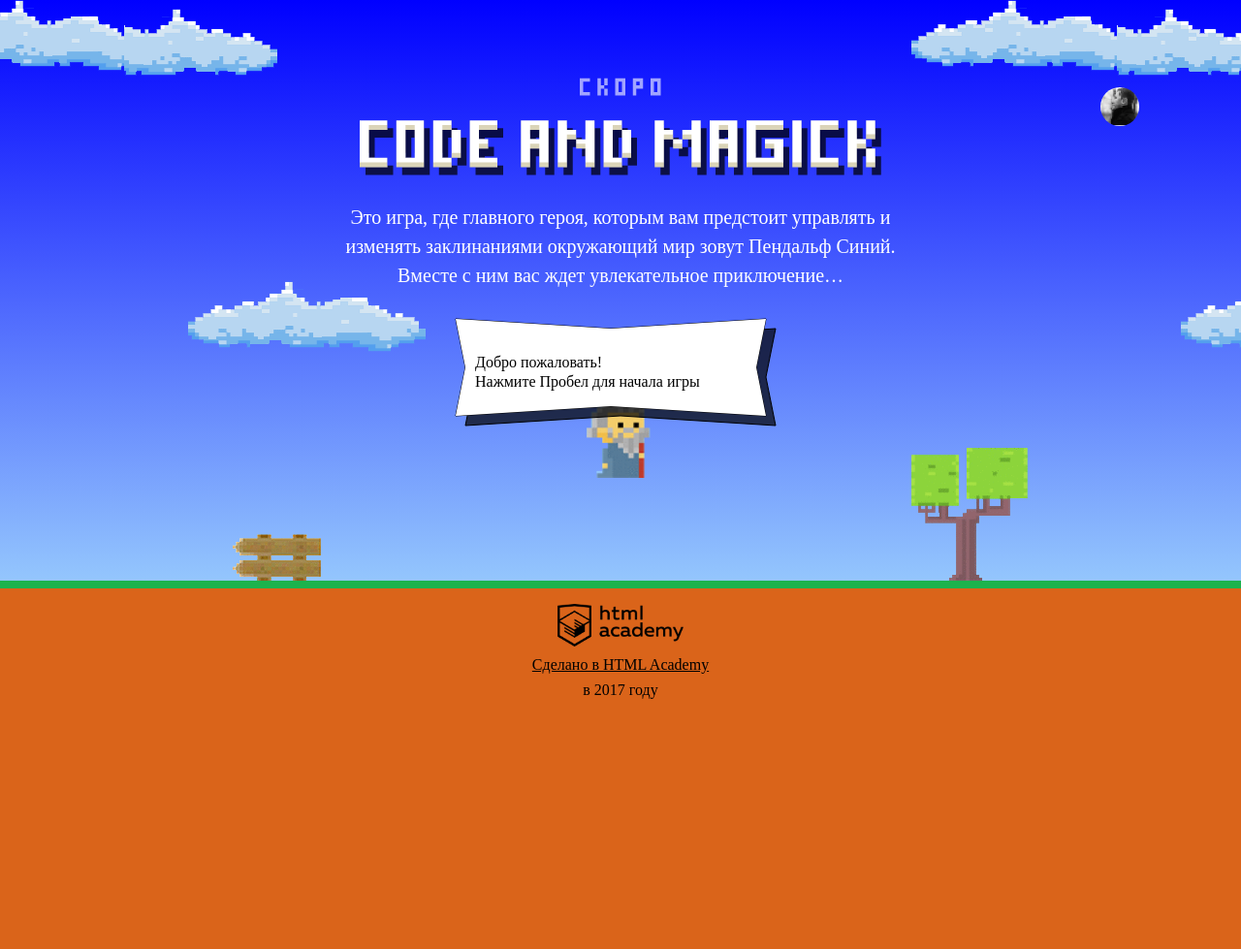
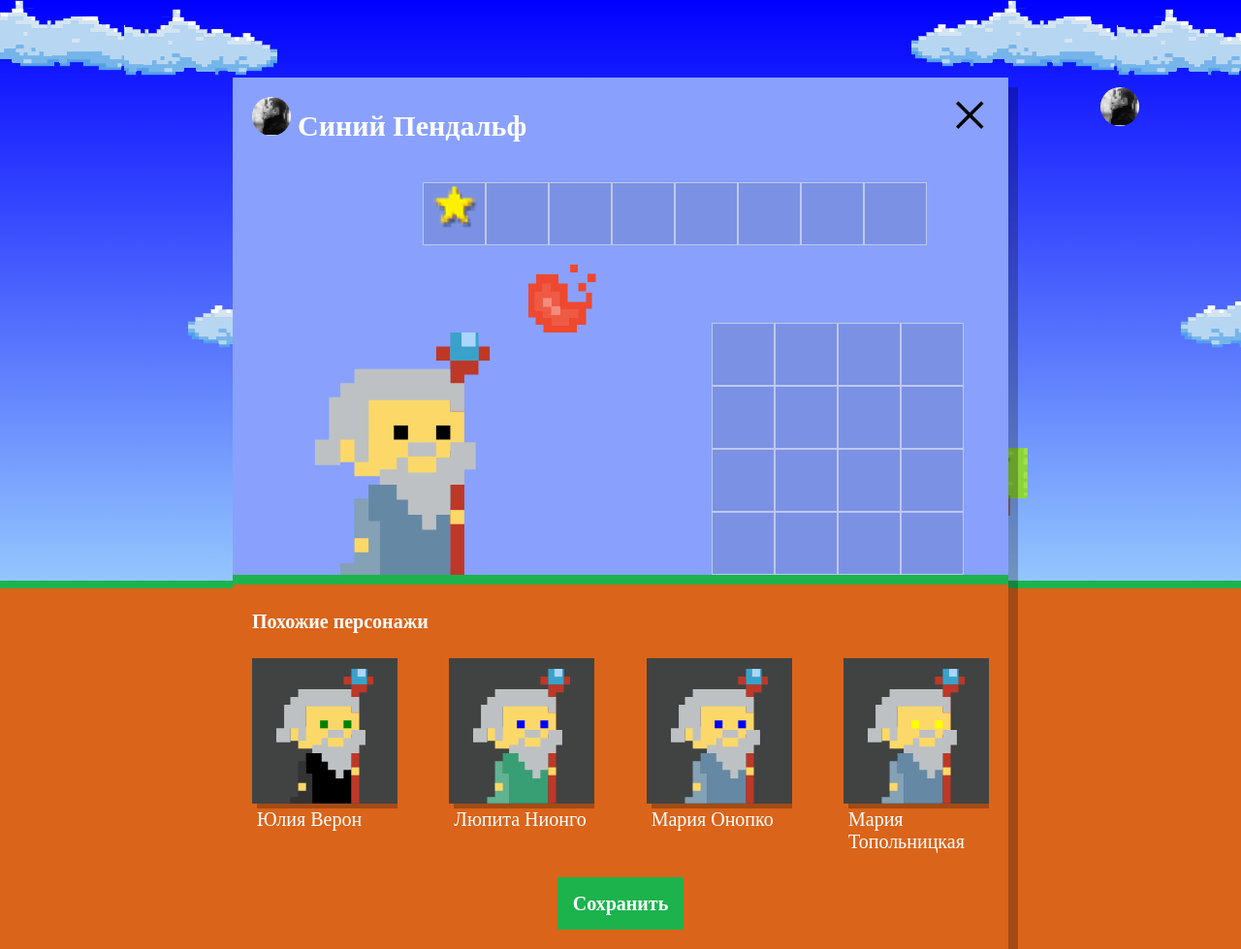
Before and after one commit to tehfoxen/64786-code-and-magick, a website: page index.html in a window 1280 px wide. Shown: the whole page at 97% size. Before the commit the page ends 800 px from the top, so only its background shows below. Drawn offline with Linux system fonts and the light colour scheme; a web font is replaced by a local one.

Commit message:
задание нас орда

```diff
--- a/index.html
+++ b/index.html
@@ -198,8 +198,10 @@
     };
 
   </script>
+   <script src="js/setup.js"></script>
   <script src="js/stat.js"></script>
   <script src="js/game.js"></script>
+
 
 </body>
 
--- /dev/null
+++ b/js/setup.js
@@ -0,0 +1,94 @@
+
+'use strict';
+var NUMBER_OF_WIZARD = 4;
+// создаем массивы
+var WIZARD_NAME = [
+  'Иван',
+  'Хуан Себастьян',
+  'Мария',
+  'Кристоф',
+  'Виктор',
+  'Юлия',
+  'Люпита',
+  'Вашингтон'
+];
+
+var WIZARD_LASTNAME = [
+  'да Марья',
+  'Верон',
+  'Мирабелла',
+  'Вальц',
+  'Онопко',
+  'Топольницкая',
+  'Нионго',
+  'Ирвинг'
+
+];
+var COAT_COLOR = [
+  'rgb(101, 137, 164)',
+  'rgb(241, 43, 107)',
+  'rgb(146, 100, 161)',
+  'rgb(56, 159, 117)',
+  'rgb(215, 210, 55)',
+  'rgb(0, 0, 0)'
+];
+
+var EYE_COLOR = [
+  'black',
+  'red',
+  'blue',
+  'yellow',
+  'green'
+];
+// Находим и удаляем класс hidden у блока
+var userDialog = document.querySelector('.setup');
+userDialog.classList.remove('hidden');
+
+var similarListElement = userDialog.querySelector('.setup-similar-list');
+
+var similarWizardTemplate = document.querySelector('#similar-wizard-template')
+    .content
+    .querySelector('.setup-similar-item');
+
+var renderRandomNum = function (min, max) {
+  return Math.round(min - 0.5 + Math.random() * (max - min + 1));
+};
+
+// массив волшебников
+var createWizards = function (count) {
+  var wizard = [];
+
+  for (var i = 0; i < count; i++) {
+
+    var wizardExample = {
+      name: WIZARD_NAME[renderRandomNum(0, WIZARD_NAME.length - 1)] + ' ' + WIZARD_LASTNAME[renderRandomNum(0, WIZARD_LASTNAME.length - 1)],
+      coatColor: COAT_COLOR[renderRandomNum(0, COAT_COLOR.length - 1)],
+      eyesColor: EYE_COLOR[renderRandomNum(0, EYE_COLOR.length - 1)]
+    };
+
+    wizard.push(wizardExample);
+  }
+
+  return wizard;
+};
+var renderWizard = function (wizardExample) {
+  var wizardElement = similarWizardTemplate.cloneNode(true); // копируем данные
+
+  wizardElement.querySelector('.setup-similar-label').textContent = wizardExample.name; // меняем имя волшебника
+  wizardElement.querySelector('.wizard-coat').style.fill = wizardExample.coatColor; // меняем цвет плаща
+  wizardElement.querySelector('.wizard-eyes').style.fill = wizardExample.eyesColor; // меняем цвет глаз
+
+  return wizardElement; // возвращаем измененного волшебника
+};
+// вставляем данные
+var insertElements = function (parentNode) {
+  var fragment = document.createDocumentFragment();
+  var wizards = createWizards(NUMBER_OF_WIZARD);
+  wizards.forEach(function (wizard) {
+    fragment.appendChild(renderWizard(wizard));
+  });
+  parentNode.appendChild(fragment);
+};
+insertElements(similarListElement);
+// удаляем класс hidden у блока setup-similar
+userDialog.querySelector('.setup-similar').classList.remove('hidden');
```
